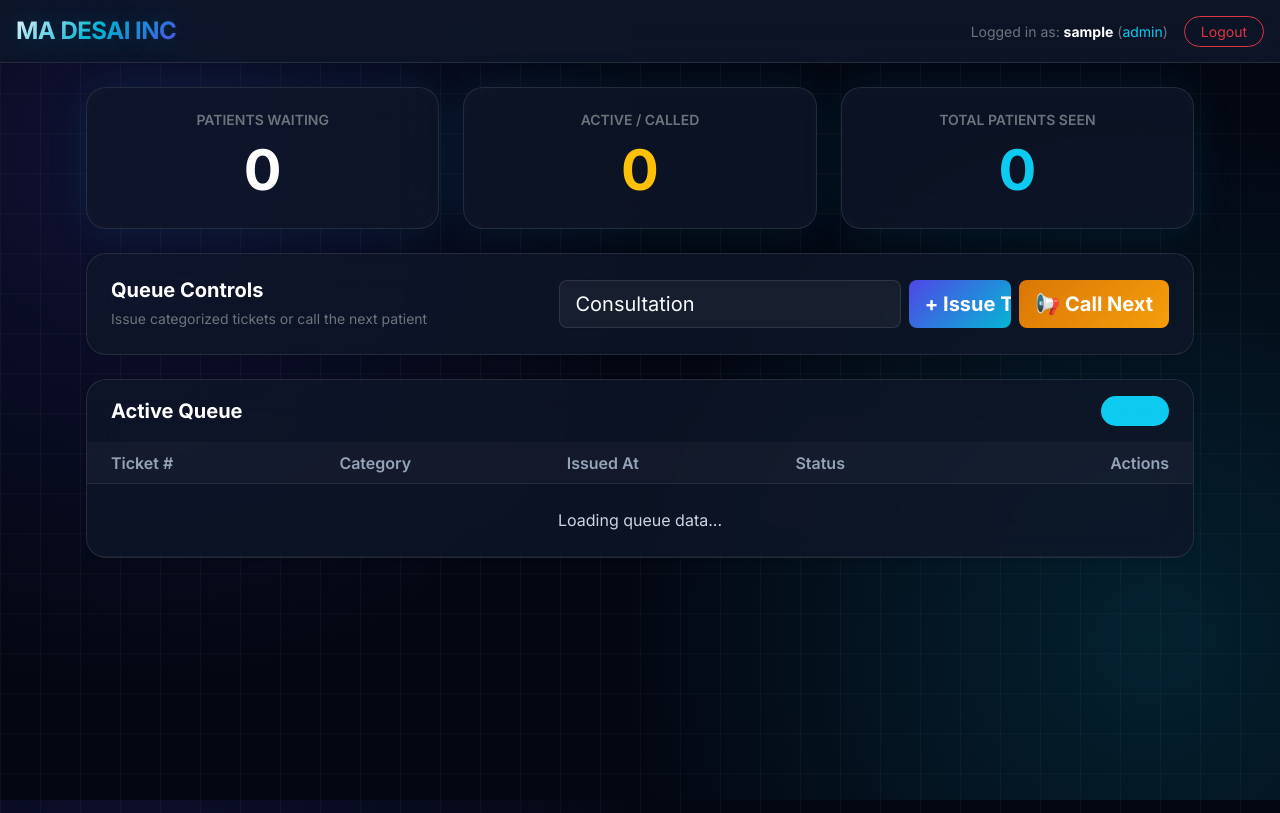
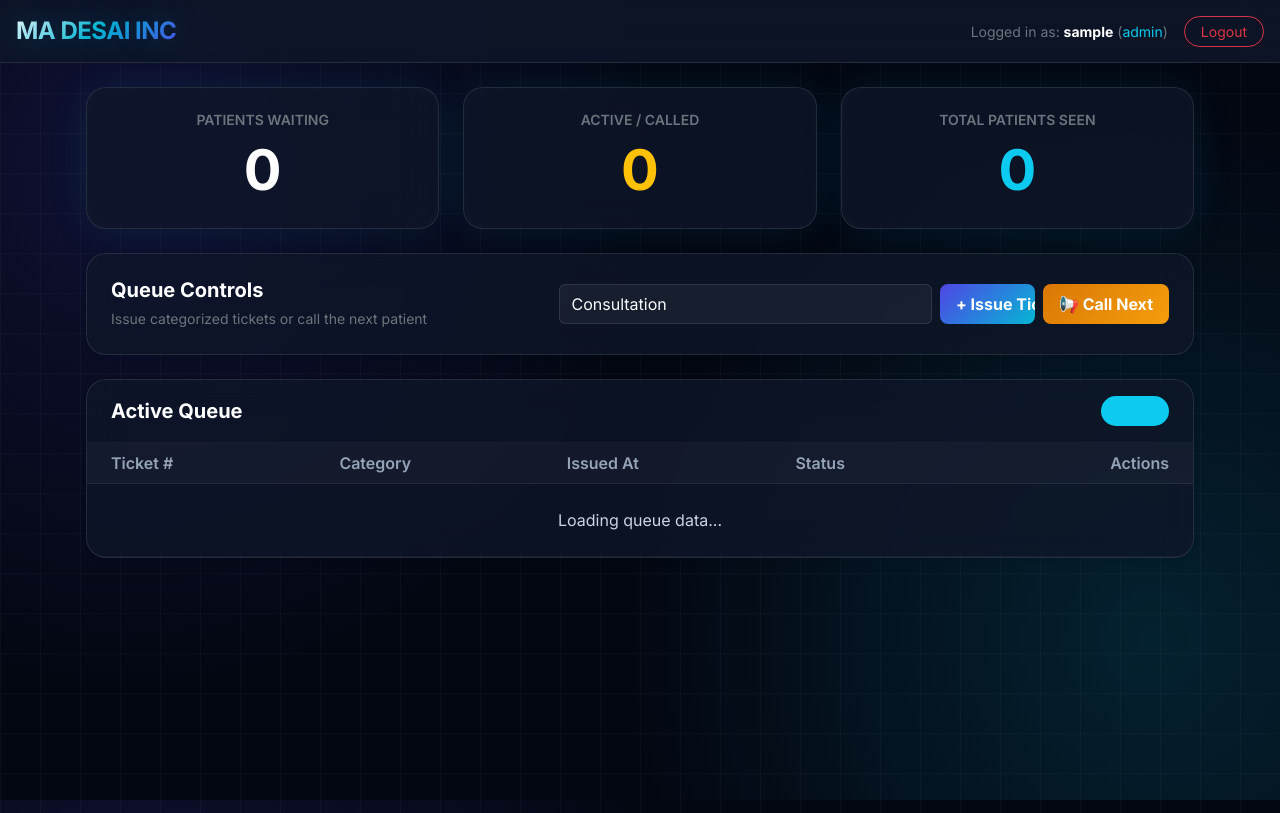
Before and after one commit to drmoosadesai/patient-queue-web, a Flask app: page /dashboard in a window 1280 px wide. Run offline with Flask 3, Linux system fonts and the light colour scheme; the visitor is signed in with stand-in values (Sample User, id 1).

Commit message:
Fix button text cutoff for issue ticket action

```diff
--- a/templates/dashboard.html
+++ b/templates/dashboard.html
@@ -168,7 +168,6 @@
     </nav>
 
     <div class="container px-3 pb-5">
-        <!-- Live Counters -->
         <div class="row mb-4">
             <div class="col-12 col-md-4 mb-3 mb-md-0">
                 <div class="card cyber-card text-white">
@@ -196,7 +195,6 @@
             </div>
         </div>
 
-        <!-- Action Panel -->
         {% set current_role = user.role | trim | lower %}
         {% if is_owner or current_role in ['admin', 'owner', 'reception'] %}
         <div class="card cyber-card mb-4 shadow-sm">
@@ -207,15 +205,15 @@
                         <small class="text-secondary">Issue categorized tickets or call the next patient</small>
                     </div>
                     <div class="col-12 col-lg-7">
-                        <div class="d-flex flex-column flex-sm-row align-items-stretch gap-2">
-                            <select id="ticket-category" class="form-select form-select-lg">
+                        <div class="d-flex flex-column flex-md-row align-items-stretch gap-2">
+                            <select id="ticket-category" class="form-select">
                                 <option value="Bloods or Script">Bloods or Script</option>
                                 <option value="Review">Review</option>
                                 <option value="Consultation" selected>Consultation</option>
                                 <option value="Skin">Skin</option>
                             </select>
-                            <button class="btn btn-custom btn-lg text-nowrap fw-bold rounded-3" onclick="createTicket()">+ Issue Ticket</button>
-                            <button class="btn btn-warning-custom btn-lg text-nowrap fw-bold rounded-3" onclick="callNext()">📢 Call Next</button>
+                            <button class="btn btn-custom px-3 py-2 fw-bold rounded-3 text-nowrap" onclick="createTicket()">+ Issue Ticket</button>
+                            <button class="btn btn-warning-custom px-3 py-2 fw-bold rounded-3 text-nowrap" onclick="callNext()">📢 Call Next</button>
                         </div>
                     </div>
                 </div>
@@ -223,7 +221,6 @@
         </div>
         {% endif %}
 
-        <!-- Active Queue Table -->
         <div class="card cyber-card shadow-sm mb-5 overflow-hidden">
             <div class="card-header bg-transparent border-bottom border-secondary border-opacity-10 d-flex justify-content-between align-items-center py-3 px-4">
                 <h5 class="mb-0 text-white fw-bold">Active Queue</h5>
@@ -326,7 +323,6 @@
             const categorySelect = document.getElementById('ticket-category');
             const category = categorySelect ? categorySelect.value : 'Consultation';
 
-            // OPTIMISTIC UI: Instantly add a fake placeholder row to make it feel instant
             const fakeId = 'temp-' + Date.now();
             const nowStr = new Date().toLocaleTimeString([], { hour: '2-digit', minute: '2-digit', second: '2-digit' });
 
@@ -357,12 +353,10 @@
             } catch (err) {
                 console.error("Error creating ticket:", err);
             }
-            // Fetch true sync state from Aiven immediately after
             fetchQueue(true);
         }
 
         async function callNext() {
-            // OPTIMISTIC UI: Instantly update waiting count locally
             if (lastQueueData.waiting_count > 0) {
                 lastQueueData.waiting_count -= 1;
                 lastQueueData.called_count += 1;
```
